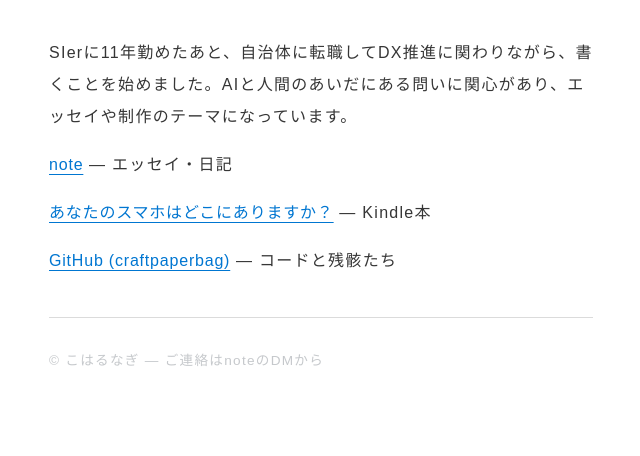
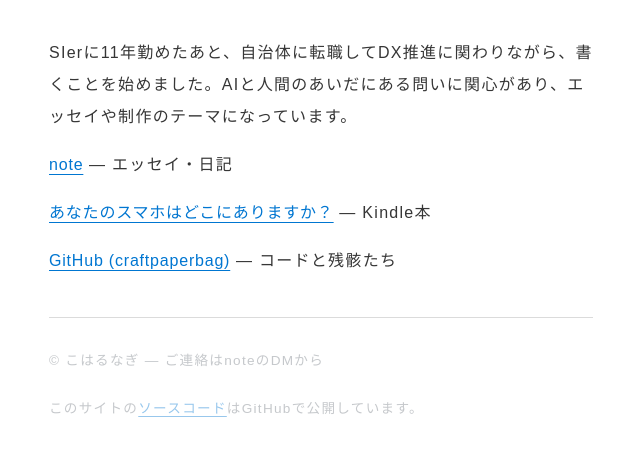
Before and after one commit to craftpaperbag/about-me, a plain HTML site: page index.html in a window 1280 px wide. Shown: the part 172-628 px from the top of the page, without its empty margins (319-959 px from the left). Drawn offline with nearby package versions, Linux system fonts and the light colour scheme.

Commit message:
Add GitHub source code link in footer
Added a footer paragraph linking to the GitHub repository.

```diff
--- a/index.html
+++ b/index.html
@@ -30,6 +30,7 @@
 
   <footer>
     <p><small>© こはるなぎ — ご連絡はnoteのDMから</small></p>
+    <p><small>このサイトの<a href="https://github.com/craftpaperbag/about-me" target="_blank" rel="noopener">ソースコード</a>はGitHubで公開しています。</small></p>
   </footer>
 </body>
 </html>
```
